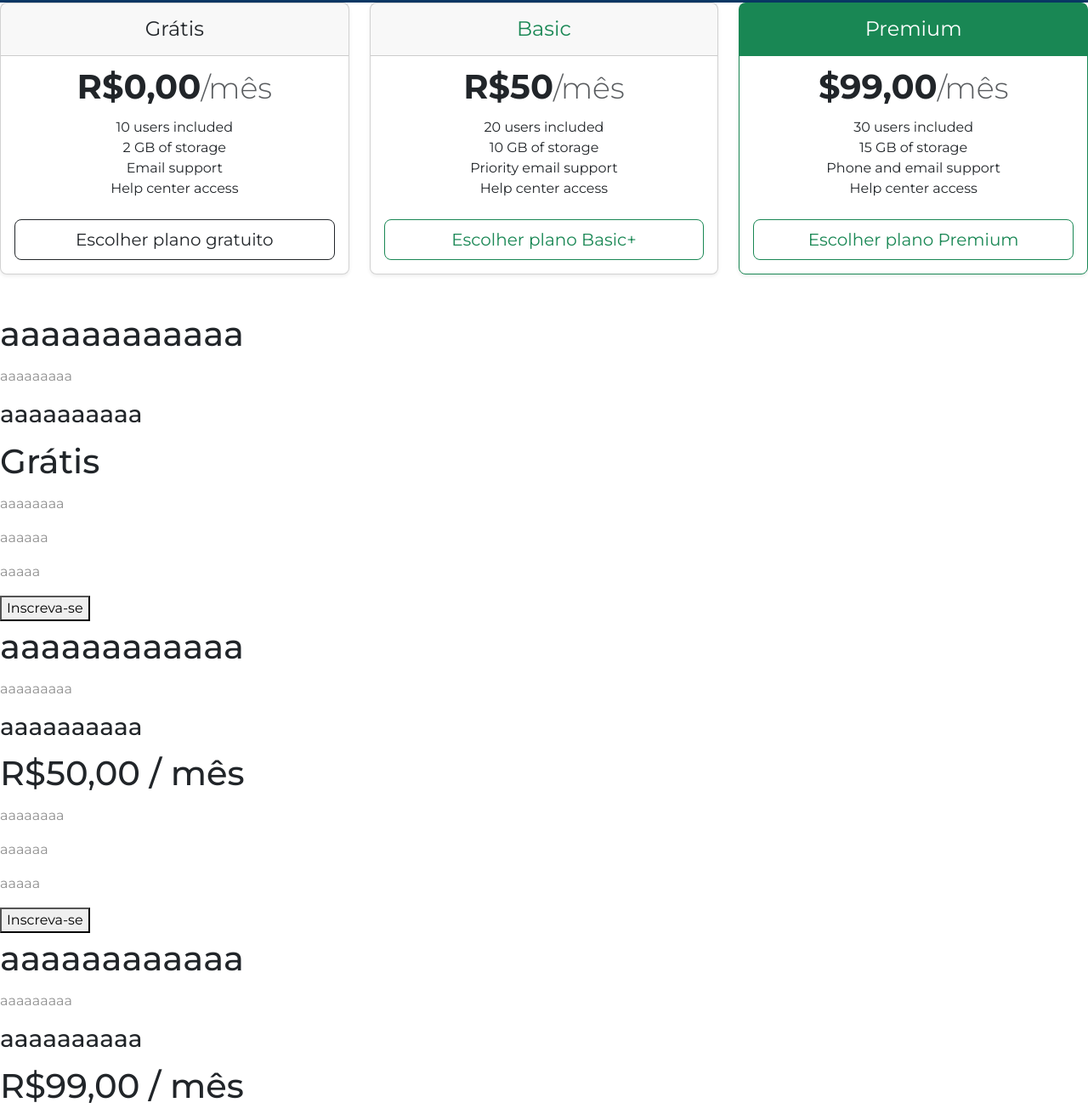
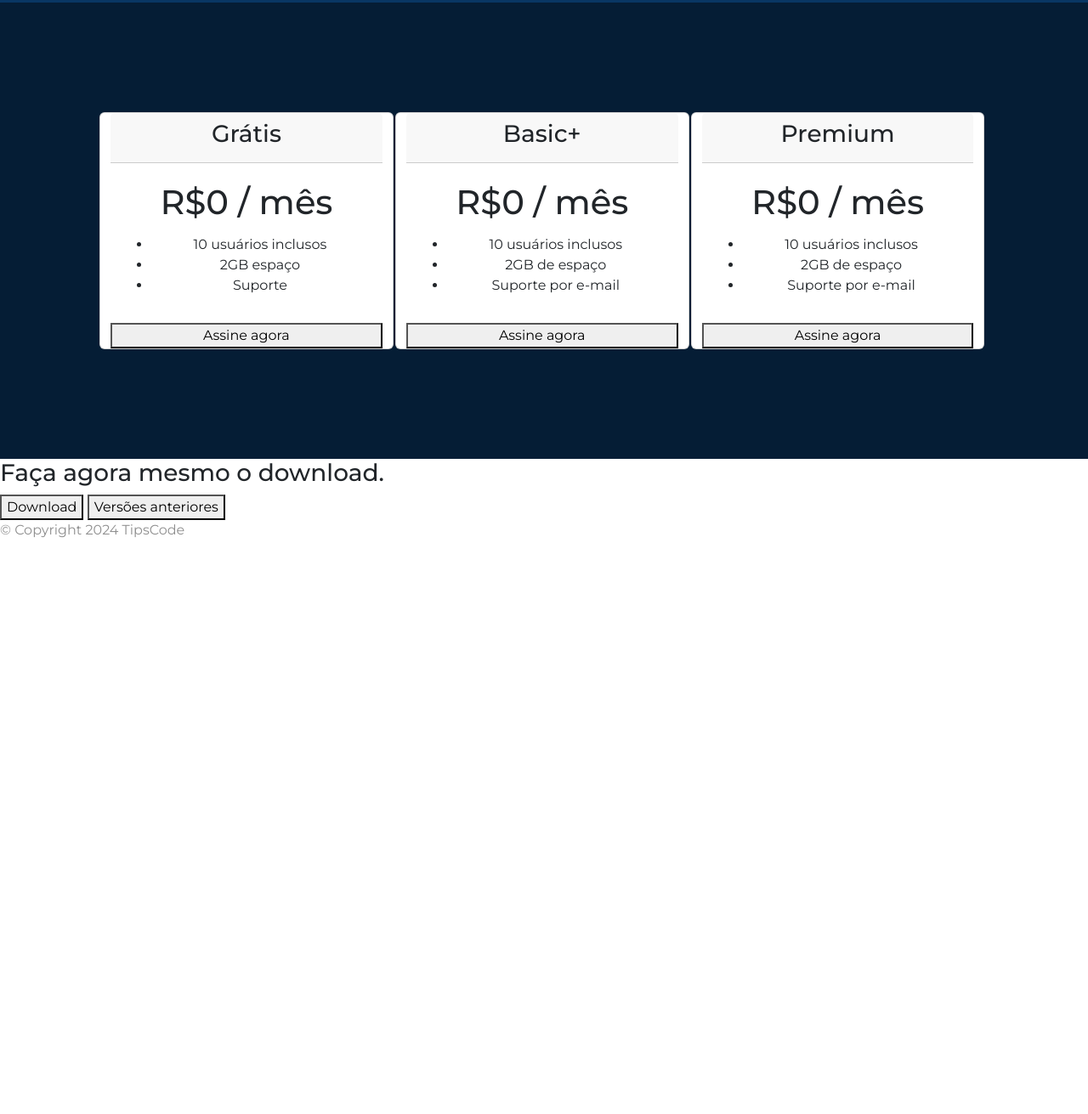
Before and after one commit to PauloVictorVeras/TipsCode, a plain HTML site: page Exercicios/Ex011/index.html in a window 1280 px wide. Shown: the part 1777-3088 px from the top of the page at 85% size. After the commit the page ends 2429 px from the top, so only its background shows below. Drawn offline with nearby package versions, Linux system fonts and the light colour scheme; a script that the page names is missing.

Commit message:
05/05/24

```diff
--- a/Exercicios/Ex011/estilo/style.css
+++ b/Exercicios/Ex011/estilo/style.css
@@ -1,8 +1,10 @@
 @charset "UTF-8";
 
 /*===========================ID's===========================*/
+
 body{
     font-family: 'montserrat';
+    overflow-x: hidden;
 }
 
 h1 {
@@ -148,3 +150,18 @@ Código caso eu substitua a logo escrita pela imagem.
 .carousel-control-next {
     margin-left: 60px; /* Ajuste a margem direita conforme necessário */
 }
+
+/*=====================================*/
+
+.cards {
+    padding: 7%;
+}
+.card {
+    margin: 1px;
+    width: 33%;
+}
+
+#pricing {
+    background-color: #051d35;
+    padding: 10%;
+}
--- a/Exercicios/Ex011/index.html
+++ b/Exercicios/Ex011/index.html
@@ -121,17 +121,18 @@
     <div id="carouselExampleRide" class="carousel slide" data-bs-ride="true" data-bs-interval="2500">
       <div class="carousel-inner">
         <div class="carousel-item active">
-          <h2>Ótimo aplicativo para encontrar amigos para meu pet</h2>
+          <h2>"Obrigado pelo app de gato! 🐾 Adoramos tudo nele!"
+          </h2>
           <img class="carouselimagem" src="imagens/Alisson.png" class="d-block w-100" alt="...">
           <em>Brasília, DF</em>
         </div>
         <div class="carousel-item">
-          <h2>Realmente muito bom, mas pode melhorar</h2>
+          <h2>"Graças ao app de gato, minha vida melhorou muito!"</h2>
           <img class="carouselimagem" src="imagens/Gato-preto.png" class="d-block w-100" alt="...">
           <em>Goiania, Goias</em>
         </div>
         <div class="carousel-item">
-          <h2>Estou gostando mais do que meu gato</h2>
+          <h2>"Muito grato pelo app de gato! Meu felino também adora!"</h2>
           <img class="carouselimagem" src="imagens/Alisson.png" alt="Alisson">  <em>Juazeiro, Ceará</em>
         </div>
       </div>
@@ -157,7 +158,7 @@
   </section>
 
   <section id="pricing">
-    <!-- ============== Ínicio Pricing card ==============-->
+    <!-- ============== Ínicio Pricing card ==============
     <div class="row row-cols-1 row-cols-md-3 mb-3 text-center">
       <div class="col">
         <div class="card mb-4 rounded-3 shadow-sm">
@@ -210,47 +211,60 @@
           </div>
         </div>
       </div>
+    </div>  -->
+
+
+
+
+    <!-- ============== Fim Pricing card ==============-->
+
+    <div class="row text-center">
+      <div class="col card row col-md-7">
+          <div class="card-header">
+            <h3>Grátis</h3>
+          </div>
+          <div class="card-body">
+            <h2>R$0 / mês</h2>
+            <ul>
+              <li>10 usuários inclusos</li>
+              <li>2GB espaço </li>
+              <li>Suporte</li>
+            </ul>
+          </div>
+          <button type="button">Assine agora</button>
+      </div>
+
+
+
+      <div class="col card row col-md-3">
+          <div class="card-header">
+            <h3>Basic+</h3>
+          </div>
+          <div class="card-body">
+            <h2>R$0 / mês</h2>
+            <ul>
+              <li>10 usuários inclusos</li>
+              <li>2GB de espaço </li>
+              <li>Suporte por e-mail</li>
+            </ul>
+          </div>
+          <button type="button">Assine agora</button>
+      </div>
+      <div class="col card row col-md-12">
+          <div class="card-header">
+            <h3>Premium</h3>
+          </div>
+          <div class="card-body">
+            <h2>R$0 / mês</h2>
+            <ul>
+              <li>10 usuários inclusos</li>
+              <li>2GB de espaço </li>
+              <li>Suporte por e-mail</li>
+            </ul>
+          </div>
+          <button type="button">Assine agora</button>
+      </div>
     </div>
-    <!-- ============== Fim Pricing card ==============-->
-    <h2>aaaaaaaaaaaa</h2>
-    <p>aaaaaaaaa</p>
-
-    <h3>aaaaaaaaaa</h3>
-    <h2>Grátis</h2>
-    <p>aaaaaaaa</p>
-    <p>aaaaaa</p>
-    <p>aaaaa</p>
-    <button type="button">Inscreva-se</button>
-
-    <h2>aaaaaaaaaaaa</h2>
-    <p>aaaaaaaaa</p>
-
-    <h3>aaaaaaaaaa</h3>
-    <h2>R$50,00 / mês</h2>
-    <p>aaaaaaaa</p>
-    <p>aaaaaa</p>
-    <p>aaaaa</p>
-    <button type="button">Inscreva-se</button>
-
-    <h2>aaaaaaaaaaaa</h2>
-    <p>aaaaaaaaa</p>
-
-    <h3>aaaaaaaaaa</h3>
-    <h2>R$99,00 / mês</h2>
-    <p>aaaaaaaa</p>
-    <p>aaaaaa</p>
-    <p>aaaaa</p>
-    <button type="button">Inscreva-se</button>
-
-    <h2>aaaaaaaaaaaa</h2>
-    <p>aaaaaaaaa</p>
-
-    <h3>aaaaaaaaaa</h3>
-    <h2>R$999,00 / anual</h2>
-    <p>aaaaaaaa</p>
-    <p>aaaaaa</p>
-    <p>aaaaa</p>
-    <button type="button">Inscreva-se</button>
 
   </section>
 
```
